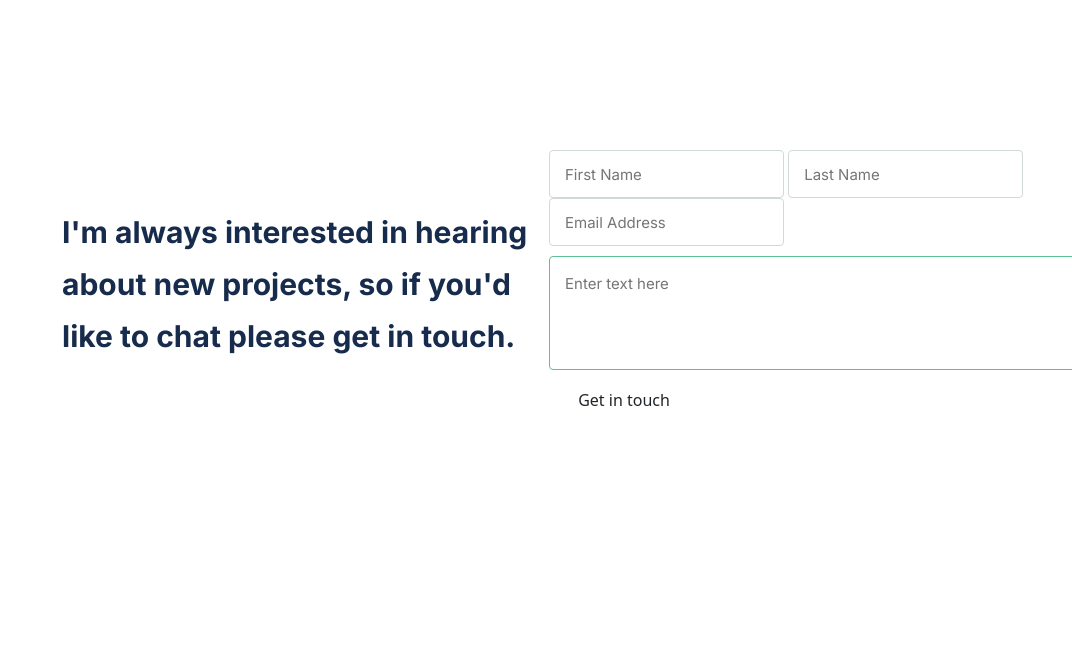
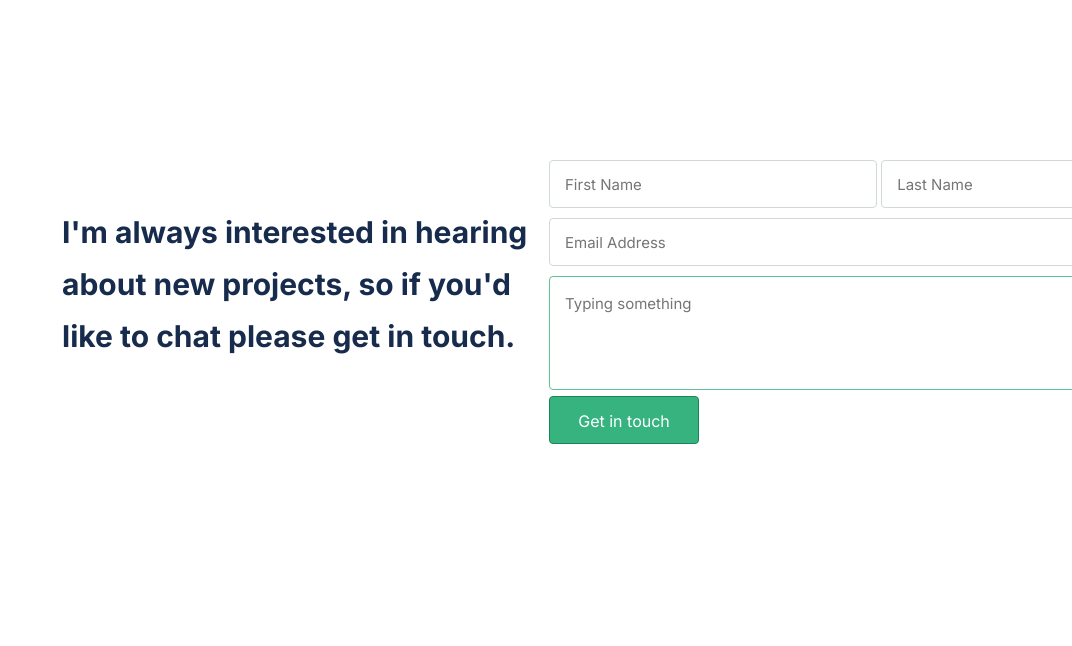
Before and after one commit to aima98/Portfolio-Bootstrap, a website: page index.html in a window 1280 px wide. Shown: the part 2948-3594 px from the top of the page, without its empty margins (208-1280 px from the left). Drawn offline with Linux system fonts and the light colour scheme.

Commit message:
Modify index.html file

```diff
--- a/index.html
+++ b/index.html
@@ -357,49 +357,23 @@
               <form class="form-inline" action="/action_page.php"></form>
               <div class="form-group">
                 <label for="firstname" hidden>First Name</label>
-                <input
-                  id="firstname"
-                  type="text"
-                  placeholder="First Name"
-                  name="firstname"
-                  maxlength="30"
-                  required
-                />
+                <input class="fname" id="firstname" type="text" placeholder="First Name" name="firstname" maxlength="30" required>
                 <label for="lastname" hidden>Last Name</label>
-                <input
-                  id="lastname"
-                  type="text"
-                  placeholder="Last Name"
-                  name="lastname"
-                  maxlength="30"
-                  required
-                />
+                <input class="lname" id="lastname" type="text" placeholder="Last Name" name="lastname" maxlength="30" required>
               </div>
 
               <div class="form-group">
                 <label for="email" hidden>Email</label>
-                <input
-                  id="email"
-                  type="email"
-                  placeholder="Email Address"
-                  name="email"
-                  required
-                />
+                <input class="email" id="email" type="email" placeholder="Email Address" name="email" required>
               </div>
             </form>
 
             <div class="form-group">
               <label for="message" hidden>Message</label>
-              <textarea
-                id="message"
-                name="message"
-                placeholder="Enter text here"
-                maxlength="500"
-                required
-              ></textarea>
+              <textarea id="message" name="message" placeholder="Typing something" maxlength="500" required></textarea>
             </div>
 
-            <button type="submit" class="btn btn-default">Get in touch</button>
+            <button type="submit" class="btn btn-success">Get in touch</button>
           </div>
         </div>
       </div>
```
